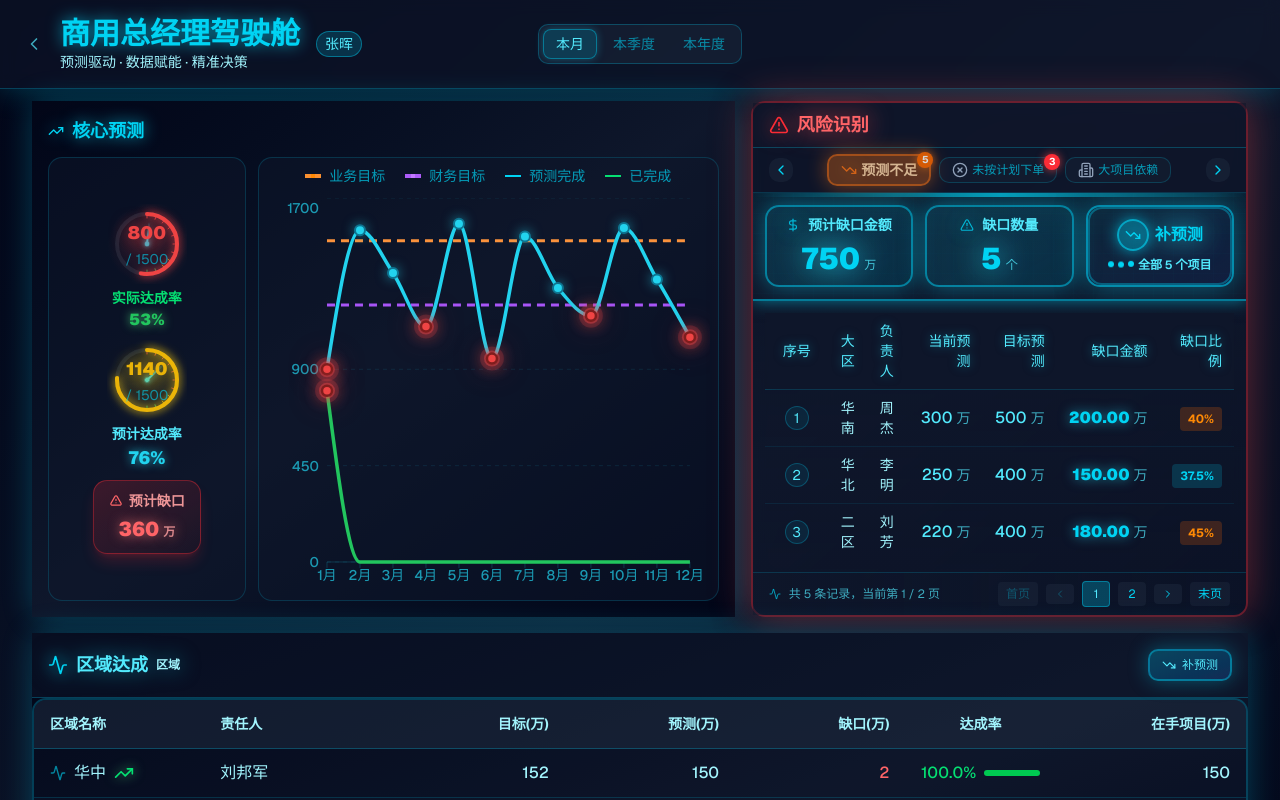
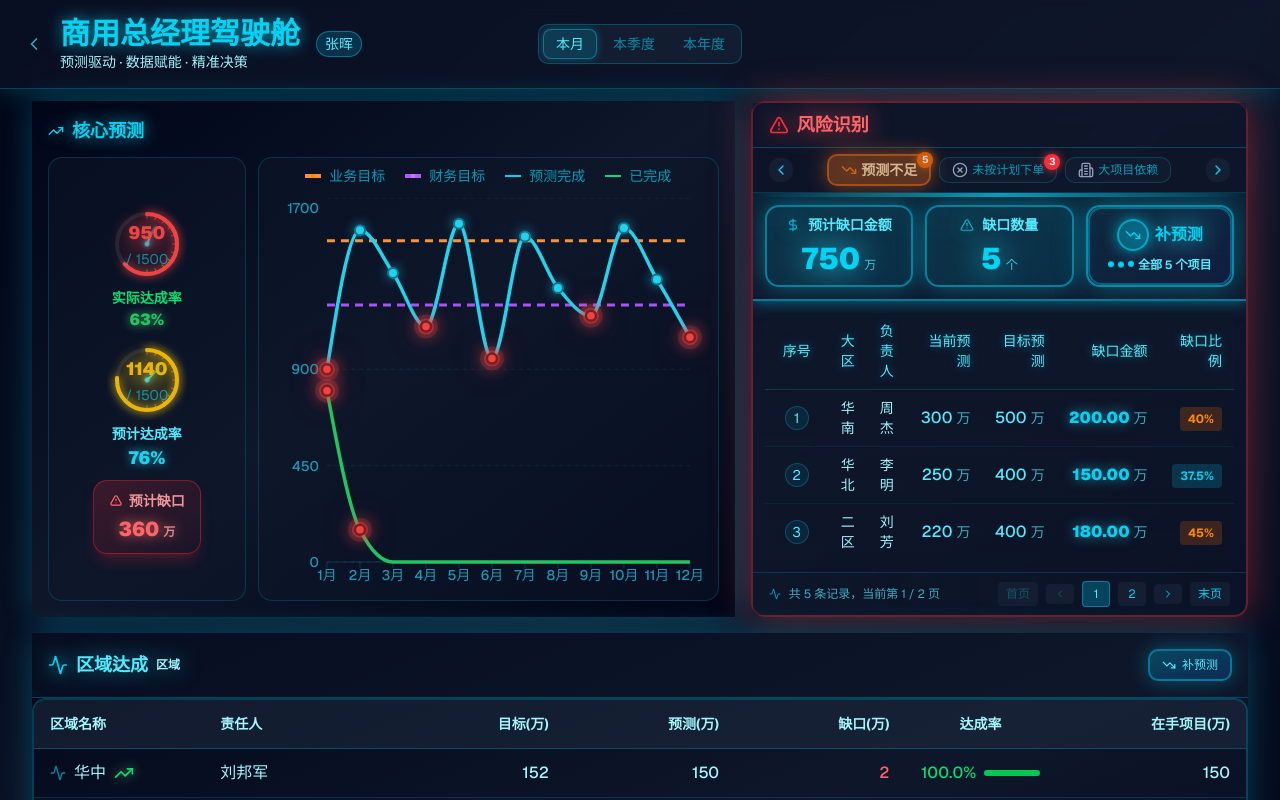
Before and after one commit to navylee1990/coze_jsc, a Next.js app: page /gm in a window 1280 px wide. Shown: the top 800 px of the page. Built offline with nearby package versions, Linux system fonts and the light colour scheme.

Commit message:
data: 更新核心预测模块2月已完成数据（反映2026-02-02实际进度）

```diff
--- a/src/components/PredictionDecisionCard.tsx
+++ b/src/components/PredictionDecisionCard.tsx
@@ -29,24 +29,24 @@ const TIME_RANGE_DATA = {
   current: {
     target: 1500,
     forecast: 1140,
-    completed: 800,
+    completed: 950,  // 2月已有部分完成
   },
   quarter: {
     target: 4500,
     forecast: 3510,  // 78%达成率
-    completed: 2250, // 50%达成率
+    completed: 2400, // 更新后包含2月完成
   },
   year: {
     target: 9000,
     forecast: 7380,  // 82%达成率
-    completed: 5850, // 65%达成率
+    completed: 6000, // 更新后包含2月完成
   },
 };
 
 // 月度趋势数据（固定显示12个月，不受时间范围影响）
 const monthlyTrendData = [
   { month: '1月', businessTarget: 1500, financialTarget: 1200, completed: 800, forecast: 900 },
-  { month: '2月', businessTarget: 1500, financialTarget: 1200, completed: 0, forecast: 1550 },
+  { month: '2月', businessTarget: 1500, financialTarget: 1200, completed: 150, forecast: 1550 },
   { month: '3月', businessTarget: 1500, financialTarget: 1200, completed: 0, forecast: 1350 },
   { month: '4月', businessTarget: 1500, financialTarget: 1200, completed: 0, forecast: 1100 },
   { month: '5月', businessTarget: 1500, financialTarget: 1200, completed: 0, forecast: 1580 },
```
